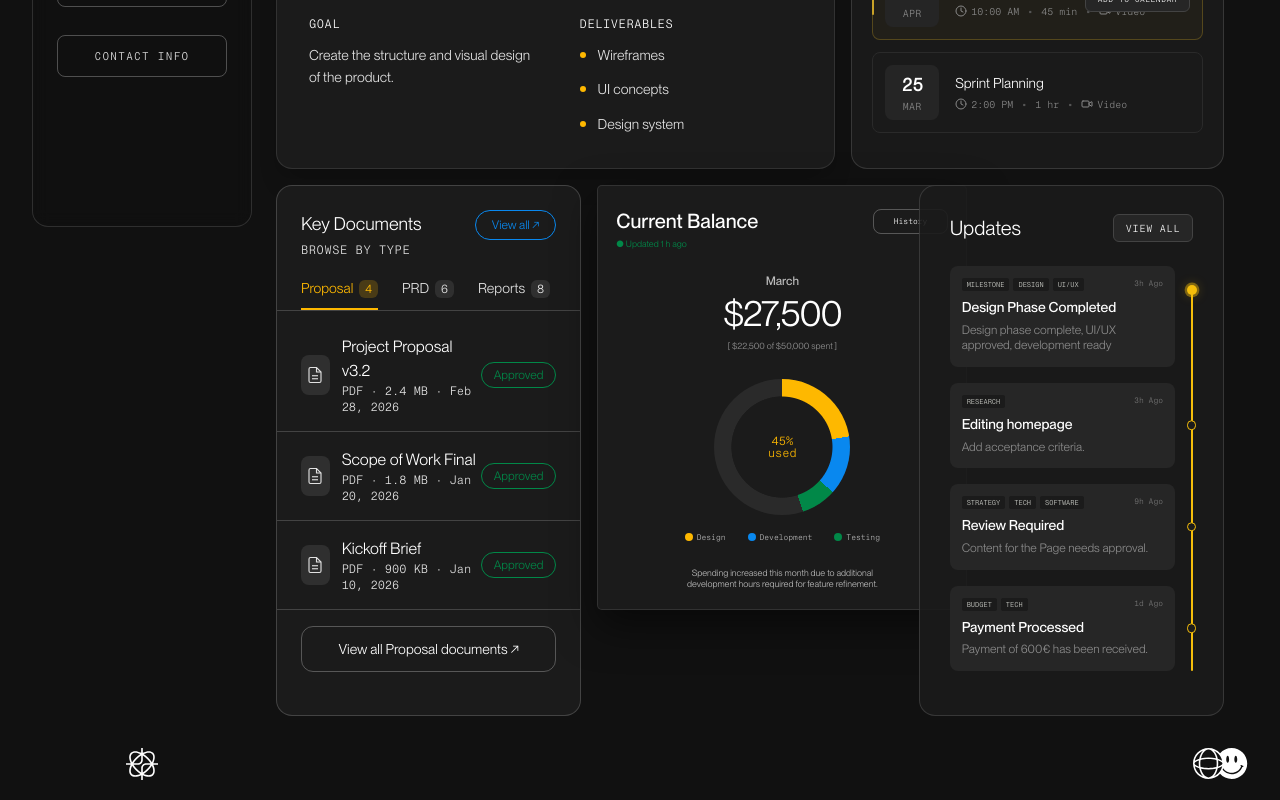
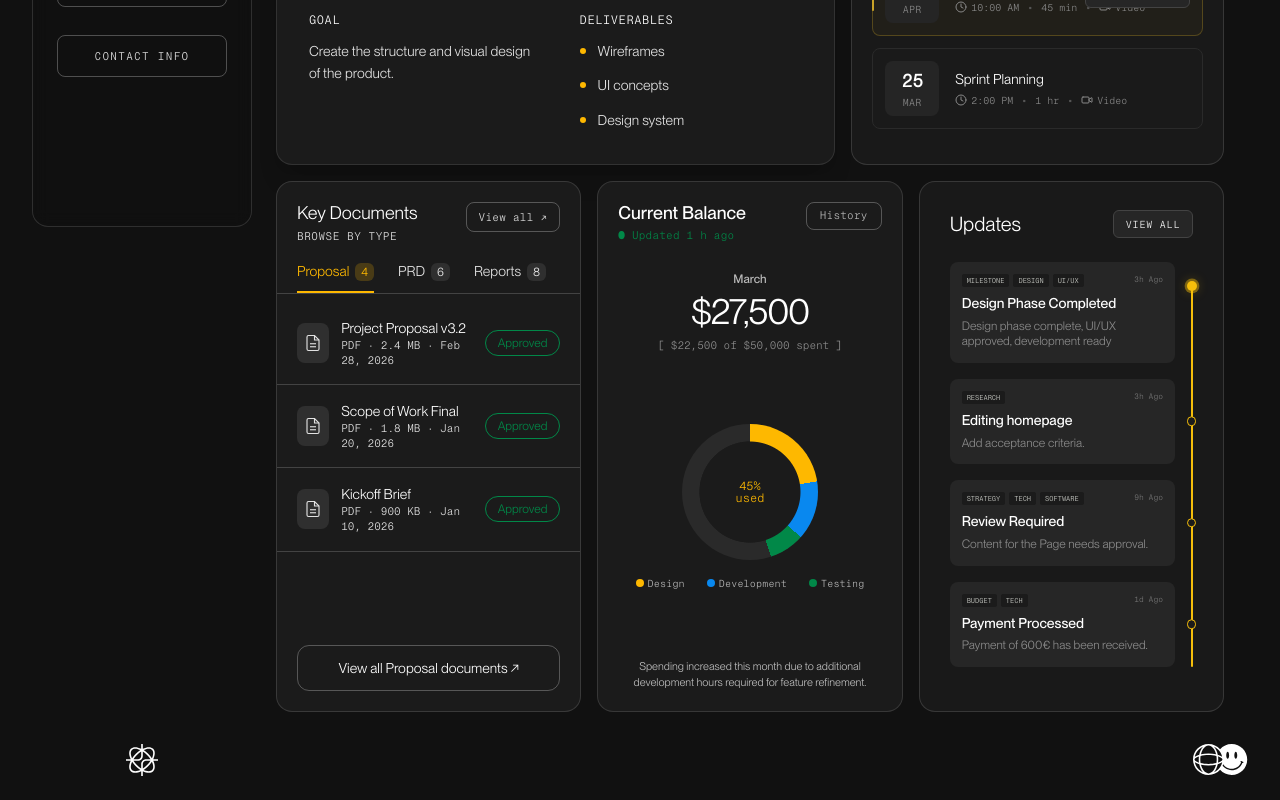
Before and after one commit to electromalina/owow-dashboard, a Next.js app: page / in a window 1280 px wide. Shown: the part 441-1241 px from the top of the page. Built offline with nearby package versions, Linux system fonts and the light colour scheme.

Commit message:
fix: Refactor components for improved layout and styling

```diff
--- a/app/page.tsx
+++ b/app/page.tsx
@@ -21,10 +21,10 @@ export default function Home() {
         </section>
       </div>
 
-      <div className="grid gap-4 lg:grid-cols-[minmax(0,1fr)_minmax(0,1fr)_minmax(280px,1fr)]">
-        <KeyDocuments/>
-        <BudgetSnapshotWidget/>
-        <section className="rounded-2xl border border-off-white/15 bg-off-black/90 p-5 min-h-72">
+      <div className="grid gap-4 lg:grid-cols-[minmax(0,1fr)_minmax(0,1fr)_minmax(280px,1fr)] lg:items-stretch">
+        <KeyDocuments className="h-full min-h-0" />
+        <BudgetSnapshotWidget className="h-full min-h-0" />
+        <section className="flex h-full min-h-0 flex-col rounded-2xl border border-off-white/15 bg-off-black/90 p-5">
           <UpdatesWidget />
         </section>
       </div>
--- a/src/components/budget-snapshot/BudgetSnapshotWidget.tsx
+++ b/src/components/budget-snapshot/BudgetSnapshotWidget.tsx
@@ -51,7 +51,11 @@ function getLabelColors(rounded: number): { percent: string; used: string } {
   return { percent: "var(--orange)", used: "var(--orange)" };
 }
 
-export function BudgetSnapshotWidget() {
+type BudgetSnapshotWidgetProps = {
+  className?: string;
+};
+
+export function BudgetSnapshotWidget({ className = "" }: BudgetSnapshotWidgetProps) {
   const [usedPercent, setUsedPercent] = useState(0);
   const [historyOpen, setHistoryOpen] = useState(false);
   const [historyMonth, setHistoryMonth] = useState("March");
@@ -125,7 +129,9 @@ export function BudgetSnapshotWidget() {
   }, [historyOpen, updateHistoryMonthLabel]);
 
   return (
-    <div className="budget-snapshot">
+    <div
+      className={["budget-snapshot", className].filter(Boolean).join(" ")}
+    >
       <div className="budget-card">
         <div className="budget-card__header">
           <div className="budget-card__title">
--- a/src/components/budget-snapshot/budget-snapshot.css
+++ b/src/components/budget-snapshot/budget-snapshot.css
@@ -5,6 +5,12 @@
 }
 
 .budget-snapshot {
+  display: flex;
+  flex-direction: column;
+  width: 100%;
+  height: 100%;
+  min-height: 0;
+
   --color-text-primary: #ffffff;
   --color-text-secondary: rgba(255, 255, 255, 0.7);
   --color-text-muted: #8d8d8d;
@@ -27,13 +33,17 @@
 }
 
 .budget-card {
-  width: 370px;
-  height: 425px;
+  display: flex;
+  flex-direction: column;
+  flex: 1 1 auto;
+  width: 100%;
+  max-width: 100%;
+  min-height: 0;
+  height: 100%;
   background: #1b1b1b;
-  border-radius: 5px;
-  border: 1px solid var(--color-border);
-  padding: 23px 18px 24px;
-  box-shadow: 0 16px 40px rgba(0, 0, 0, 0.5);
+  border-radius: 16px;
+  border: 1px solid rgba(255, 255, 255, 0.12);
+  padding: 20px;
   color: var(--color-text-primary);
 }
 
@@ -41,7 +51,9 @@
   display: flex;
   justify-content: space-between;
   align-items: flex-start;
-  margin-bottom: 20px;
+  gap: 12px;
+  margin-bottom: 16px;
+  flex-shrink: 0;
 }
 
 .budget-card__title {
@@ -54,37 +66,44 @@
 .budget-card__title-main {
   color: #fff;
   font-family: var(--font-heading), ui-sans-serif, system-ui, sans-serif;
-  font-size: 20px;
+  font-size: 18px;
   font-style: normal;
-  font-weight: 400;
-  line-height: normal;
+  font-weight: 500;
+  line-height: 1.2;
 }
 
 .budget-card__subtitle {
   color: var(--color-accent-positive);
-  font-size: 9px;
+  font-family: var(--font-mono), ui-monospace, monospace;
+  font-size: 11px;
+  letter-spacing: 0.02em;
 }
 
 .budget-card__history-btn {
   border: 1px solid rgba(226, 226, 226, 0.3);
   border-radius: 8px;
   background: transparent;
-  color: var(--white);
+  color: var(--white-70);
   font-family: var(--font-mono), ui-monospace, monospace;
-  font-size: 8px;
+  font-size: 11px;
+  letter-spacing: 0.02em;
   cursor: pointer;
-  width: 75.5px;
-  height: 25px;
-  padding: 0;
-  line-height: 10px;
+  min-width: 76px;
+  height: 28px;
+  padding: 0 10px;
+  line-height: 1;
   display: inline-flex;
   align-items: center;
   justify-content: center;
   margin: 0;
+  flex-shrink: 0;
+  transition: background-color 0.2s ease, color 0.2s ease, border-color 0.2s ease;
 }
 
 .budget-card__history-btn:hover {
   border-color: rgba(255, 255, 255, 0.5);
+  color: var(--white);
+  background: rgba(255, 255, 255, 0.05);
 }
 
 .budget-card__header-icon {
@@ -96,7 +115,8 @@
 
 .budget-card__amount-block {
   text-align: center;
-  margin-top: 24px;
+  margin-top: 12px;
+  flex-shrink: 0;
 }
 
 .budget-card__month {
@@ -121,9 +141,10 @@
 }
 
 .budget-card__subamount {
-  font-size: 9px;
+  font-family: var(--font-mono), ui-monospace, monospace;
+  font-size: 11px;
   color: var(--color-text-muted);
-  margin-bottom: 20px;
+  margin-bottom: 8px;
   text-align: center;
 }
 
@@ -131,8 +152,11 @@
   display: flex;
   flex-direction: column;
   align-items: center;
+  justify-content: center;
   gap: 12px;
-  margin-bottom: 16px;
+  flex: 1 1 auto;
+  min-height: 0;
+  margin: 8px 0;
 }
 
 .donut-wrapper {
@@ -185,7 +209,7 @@
   display: flex;
   justify-content: center;
   gap: 22px;
-  font-size: 8px;
+  font-size: 10px;
   margin-top: 4px;
 }
 
@@ -195,7 +219,8 @@
   gap: 4px;
   color: var(--color-text-secondary);
   font-family: var(--font-mono), ui-monospace, monospace;
-  font-size: 8px;
+  font-size: 10px;
+  letter-spacing: 0.02em;
 }
 
 .legend-dot {
@@ -217,14 +242,16 @@
 }
 
 .budget-card__footer {
-  margin-top: 24px;
-  max-width: 222px;
+  margin-top: auto;
+  padding-top: 12px;
+  max-width: 260px;
   margin-left: auto;
   margin-right: auto;
-  font-size: 9px;
-  line-height: normal;
+  font-size: 11px;
+  line-height: 1.45;
   color: var(--color-text-secondary);
   text-align: center;
+  flex-shrink: 0;
 }
 
 .budget-card__footer strong {
@@ -265,9 +292,9 @@
 .history-modal__title {
   margin: 0;
   font-family: var(--font-heading), ui-sans-serif, system-ui, sans-serif;
-  font-size: 24px;
-  font-weight: 400;
-  line-height: 1.1;
+  font-size: 20px;
+  font-weight: 500;
+  line-height: 1.2;
 }
 
 .history-modal__close {
@@ -281,11 +308,11 @@
 
 .history-modal__month {
   color: var(--color-accent-warning);
-  font-family: var(--font-body), ui-sans-serif, system-ui, sans-serif;
-  font-size: 20px;
+  font-family: var(--font-heading), ui-sans-serif, system-ui, sans-serif;
+  font-size: 18px;
   margin: 0 0 14px;
-  font-weight: 400;
-  line-height: 1;
+  font-weight: 500;
+  line-height: 1.2;
 }
 
 .history-modal__scroll {
@@ -363,7 +390,8 @@
   gap: 6px;
   font-family: var(--font-mono), ui-monospace, monospace;
   color: #e2e2e2;
-  font-size: 8px;
+  font-size: 10px;
+  letter-spacing: 0.04em;
   margin-bottom: 4px;
 }
 
@@ -389,7 +417,7 @@
 .history-item__desc {
   margin: 0;
   color: var(--color-text-secondary);
-  font-size: 11px;
+  font-size: 12px;
   line-height: 1.35;
 }
 
--- a/src/components/ui/DocumentRow.tsx
+++ b/src/components/ui/DocumentRow.tsx
@@ -2,11 +2,19 @@ import Link from "next/link";
 import { Document } from "@/src/data/documents";
 import StatusBadge from "./StatusBadge";
 
-export default function DocumentRow({ doc }: { doc: Document }) {
+type DocumentRowProps = {
+  doc: Document;
+  /** Align horizontal bleed with parent card padding (dashboard widget uses `widget`). */
+  rowBleed?: "page" | "widget";
+};
+
+export default function DocumentRow({ doc, rowBleed = "page" }: DocumentRowProps) {
+  const bleed =
+    rowBleed === "widget" ? "-mx-5 px-5" : "-mx-6 px-6";
   return (
     <Link
       href={`/documents/${doc.id}`}
-      className="flex items-center justify-between border-b border-off-white/20 py-4 -mx-6 px-6 transition-colors hover:bg-off-white/5"
+      className={`flex items-center justify-between border-b border-off-white/20 py-4 transition-colors hover:bg-off-white/5 ${bleed}`}
     >
       {/* Left: icon + info */}
       <div className="flex items-center gap-3">
@@ -18,8 +26,8 @@ export default function DocumentRow({ doc }: { doc: Document }) {
           )}
         </div>
         <div>
-          <p className="font-medium text-white">{doc.name}</p>
-          <p className="font-mono text-xs text-off-white">
+          <p className="text-sm font-medium text-white">{doc.name}</p>
+          <p className="font-mono text-[11px] leading-snug text-off-white">
             {doc.type}
             {doc.size && <span> · {doc.size}</span>}
             <span> · {doc.date}</span>
--- a/src/components/widgets/KeyDocuments.tsx
+++ b/src/components/widgets/KeyDocuments.tsx
@@ -13,7 +13,11 @@ const MAX_DOCS = 3;
 
 import DocumentRow from "@/src/components/ui/DocumentRow";
 
-export default function KeyDocuments() {
+type KeyDocumentsProps = {
+  className?: string;
+};
+
+export default function KeyDocuments({ className = "" }: KeyDocumentsProps) {
 
   // React tracks which tab is active.
   // activeTab stores the current category id ("proposal", "prd", "assets")
@@ -29,30 +33,31 @@ export default function KeyDocuments() {
   );
 
   return (
-    // dark card container
-    <div className="rounded-2xl border border-off-white/20 bg-off-black p-6">
-      <div className="flex items-start justify-between">
+    <div
+      className={`flex h-full min-h-0 flex-col rounded-2xl border border-off-white/15 bg-off-black p-5 ${className}`}
+    >
+      <div className="flex shrink-0 items-start justify-between gap-3">
         <div>
-          <h2 className="font-heading text-lg font-medium text-white">
+          <h2 className="font-heading text-lg font-medium leading-tight text-white">
             Key Documents
           </h2>
 
-          <p className="mt-1 font-mono text-xs uppercase tracking-wider text-off-white">
+          <p className="mt-1 font-mono text-[11px] uppercase tracking-wider text-off-white">
             Browse by Type
           </p>
         </div>
 
-        {/* "View all" link — navigates to the full documents page */}
         <a
           href="/documents"
-          className="rounded-full border border-blue px-4 py-1.5 text-xs text-blue transition-colors hover:bg-blue/10">
-          View all  ↗
+          className="shrink-0 rounded-lg border border-off-white/30 bg-transparent px-3 py-1.5 font-mono text-[11px] tracking-wide text-off-white transition-colors hover:bg-off-white/5 hover:text-white"
+        >
+          View all ↗
         </a>
       </div>
 
       {/* TAB NAVIGATION */}
 
-      <div className="mt-5 -mx-6 flex gap-6 border-b border-off-white/20 px-6">
+      <div className="mt-4 -mx-5 flex gap-6 border-b border-off-white/20 px-5">
         {WIDGET_CATEGORIES.map((cat) => {
           // Check if this tab is the currently active one
           const isActive = cat.id === activeTab;
@@ -87,16 +92,13 @@ export default function KeyDocuments() {
         })}
       </div>
 
-      {/* DOCUMENT LIST */}
-      <div className="mt-2">
+      <div className="mt-2 min-h-0 flex-1">
         {activeCategory?.documents.slice(0, MAX_DOCS).map((doc) => (
-          <DocumentRow key={doc.id} doc={doc} />
+          <DocumentRow key={doc.id} doc={doc} rowBleed="widget" />
         ))}
       </div>
 
-      {/* BOTTOM CTA  */}
-      {/* Links to the full documents page filtered by this category */}
-      <div className="mt-4">
+      <div className="mt-auto shrink-0 pt-4">
         <a
           href={`/documents?category=${activeTab}`}
           className="block w-full rounded-xl border border-off-white/30 py-3 text-center text-sm text-white transition-colors hover:bg-off-white/5"
```
Also changed, not shown: src/components/ProjectOverview.tsx (+4 -4 lines).
